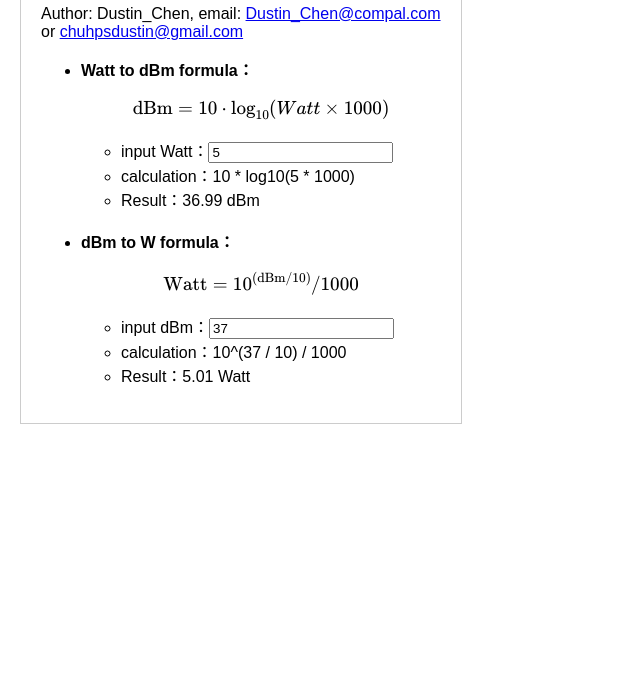
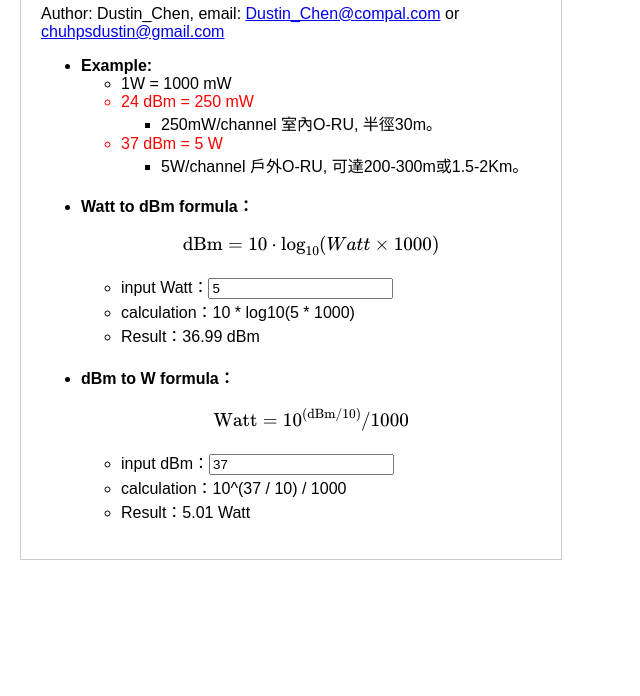
Before and after one commit to dustinchen26/dBm_W, a plain HTML site: page index.html in a window 1280 px wide. Shown: the part 104-800 px from the top of the page, without its empty margins (0-640 px from the left). Drawn offline with nearby package versions, Linux system fonts and the light colour scheme; some packages are replaced by stand-ins of ours.

Commit message:
update example

```diff
--- a/index.html
+++ b/index.html
@@ -10,8 +10,12 @@
         .container {
             border: 1px solid #ccc;
             padding: 20px;
-            width: 400px; /* 設定內容框的寬度 */
+            width: 500px; /* 設定內容框的寬度 */
         }
+        .red-text {
+            color: red;
+        }
+
     </style>
     <script src="https://cdnjs.cloudflare.com/ajax/libs/mathjax/2.7.7/MathJax.js?config=TeX-MML-AM_CHTML" async></script>
 </head>
@@ -20,7 +24,23 @@
     <div class="container">
         <h2>Watt and dBm converter</h2>
         <p style="margin: 0;">Author: Dustin_Chen, email: <a href="mailto:Dustin_Chen@compal.com" style="line-height: 1;">Dustin_Chen@compal.com</a> or <a href="mailto:chuhpsdustin@gmail.com" style="line-height: 1;">chuhpsdustin@gmail.com</a></p>
-
+        <ul>
+            <li><b>Example:</b><br>
+					<ul>
+						<li>1W = 1000 mW </li>
+						<li class="red-text">24 dBm = 250 mW<br></li>
+							<ul>
+								<li>250mW/channel 室內O-RU, 半徑30m。
+								</li>
+							</ul>
+						<li class="red-text">37 dBm = 5 W <br></li>
+							<ul>
+								<li>5W/channel 戶外O-RU, 可達200-300m或1.5-2Km。
+								</li>
+							</ul>
+					</ul>
+            </li>
+        </ul>
         <ul>
             <li><b>Watt to dBm formula：\[ \text{dBm} = 10 \cdot \log_{10}(Watt \times 1000) \]</b>
                 <ul>
```
